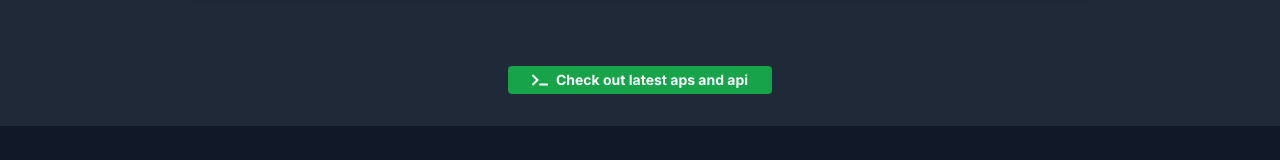
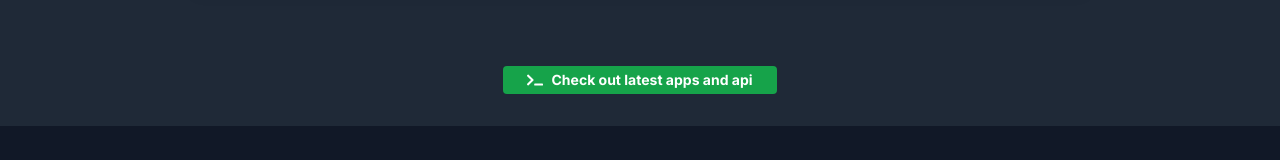
Before and after one commit to Samandar-Jumanov/resume, a Next.js app: page / in a window 1280 px wide. Shown: the part 270-430 px from the top of the page. Built offline with nearby package versions, Linux system fonts and the light colour scheme.

Commit message:
fixing typos

```diff
--- a/app/page.js
+++ b/app/page.js
@@ -22,7 +22,7 @@ export default function Home() {
         <div className="text-center my-8">
           <button onClick={downloadPage} className="bg-green-600  text-white font-bold py-1 px-4 md:px-6 rounded transform  flex items-center justify-center space-x-2 min-w-[160px] mx-auto">
             <FaTerminal className="text-base" />
-            <span className="text-sm">Check out latest aps and api</span>
+            <span className="text-sm">Check out latest apps and api</span>
           </button>
         </div>
         <ServicesComponent />
```
